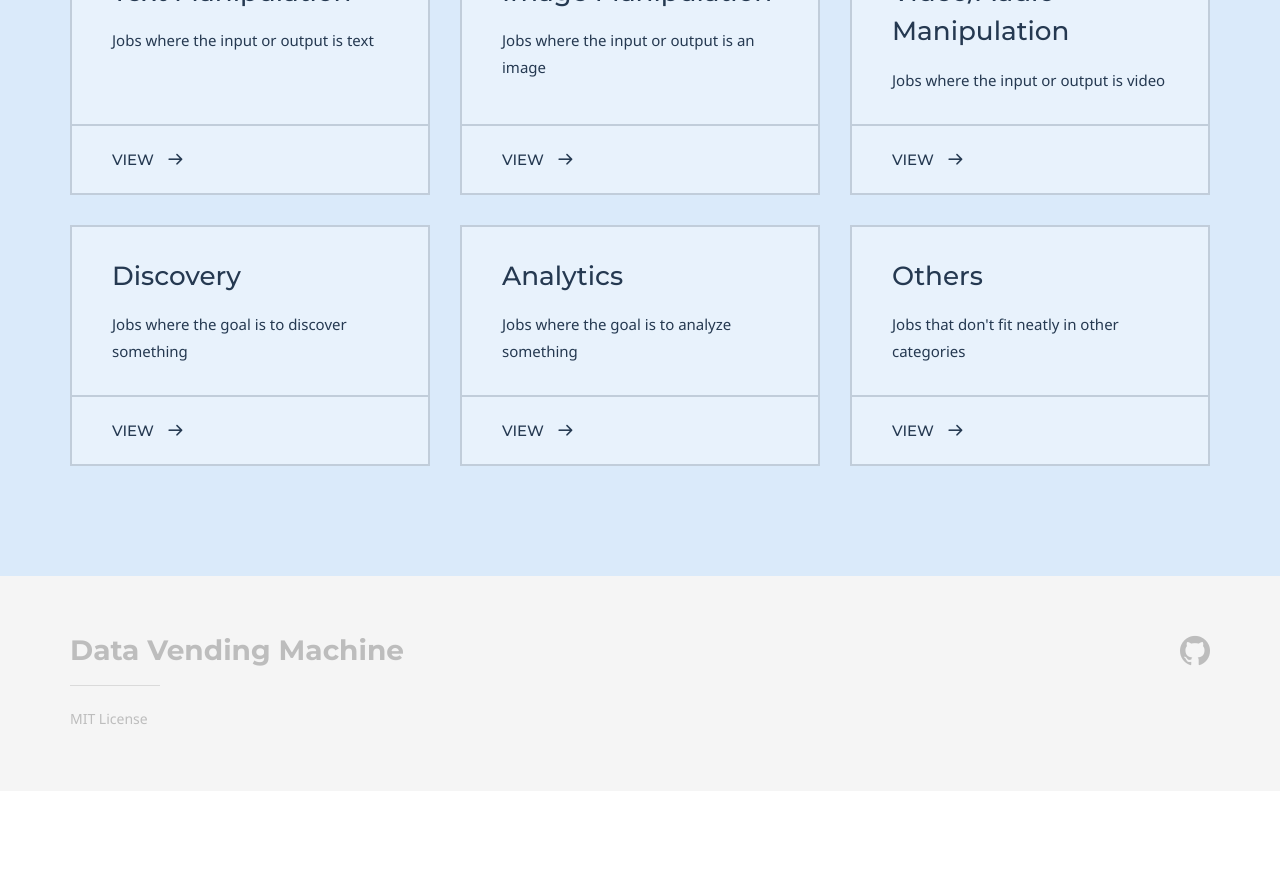
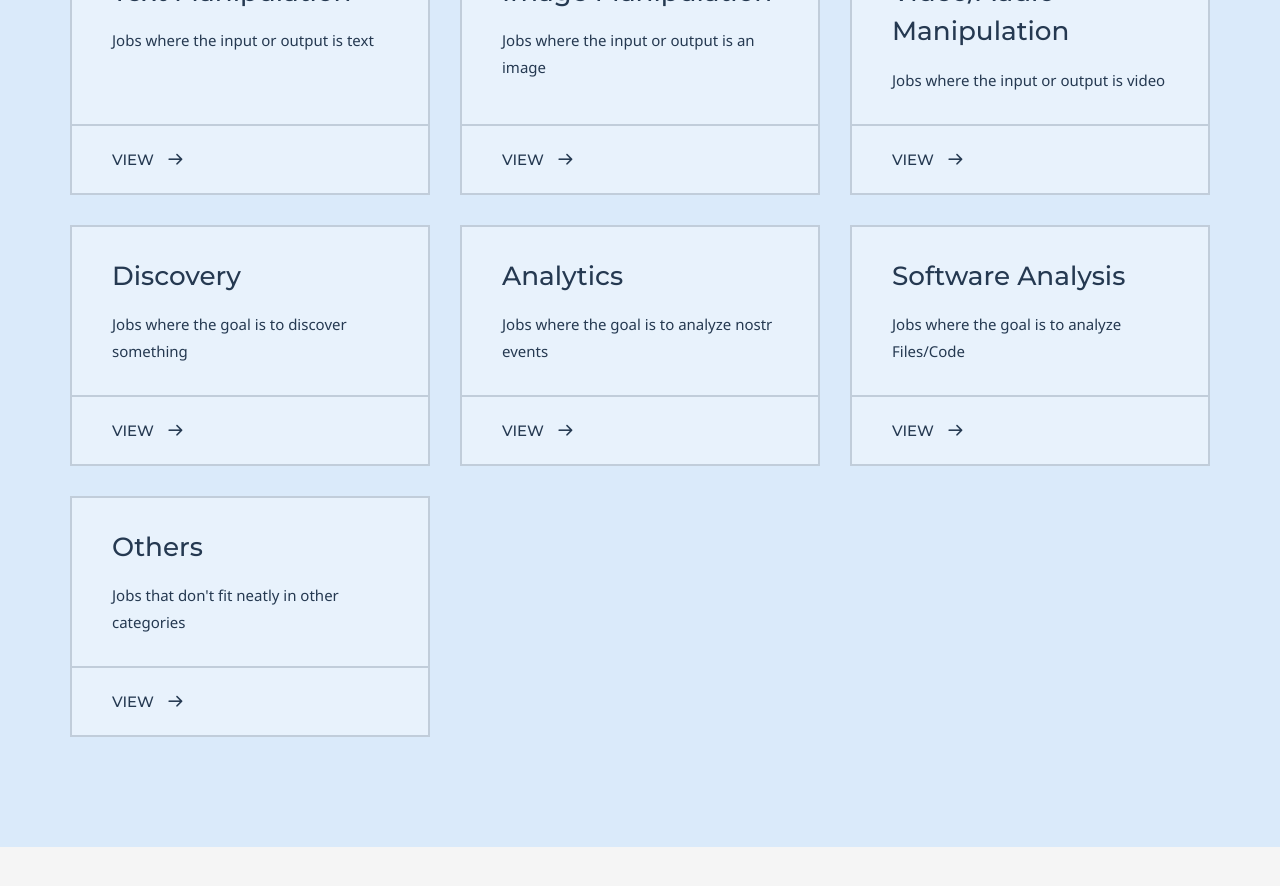
Before and after one commit to nostr-protocol/data-vending-machines, a Jekyll site: the page built from index.md, in a window 1280 px wide and 900 px high, scrolled down 759 px. Shown: the top 886 px of the window. Built offline with Jekyll 4.4.1, drawn with Linux system fonts in a browser that asks for light colours; some web fonts are replaced; before the commit the page ends 1550 px from its top, so only the background shows below that.

Commit message:
add categories to main page

```diff
--- a/index.md
+++ b/index.md
@@ -47,9 +47,13 @@ grid_navigation:
       cta: View
       url: 'ranges/53xx'
     - title: Analytics
-      excerpt: "Jobs where the goal is to analyze something"
+      excerpt: "Jobs where the goal is to analyze nostr events"
       cta: View
       url: 'ranges/54xx'
+    - title: Software Analysis
+      excerpt: "Jobs where the goal is to analyze Files/Code"
+      cta: View
+      url: 'ranges/55xx'
     - title: Others
       excerpt: "Jobs that don't fit neatly in other categories"
       cta: View
```
Also changed, not shown: ranges/55xx.md (+1 -0 lines).
